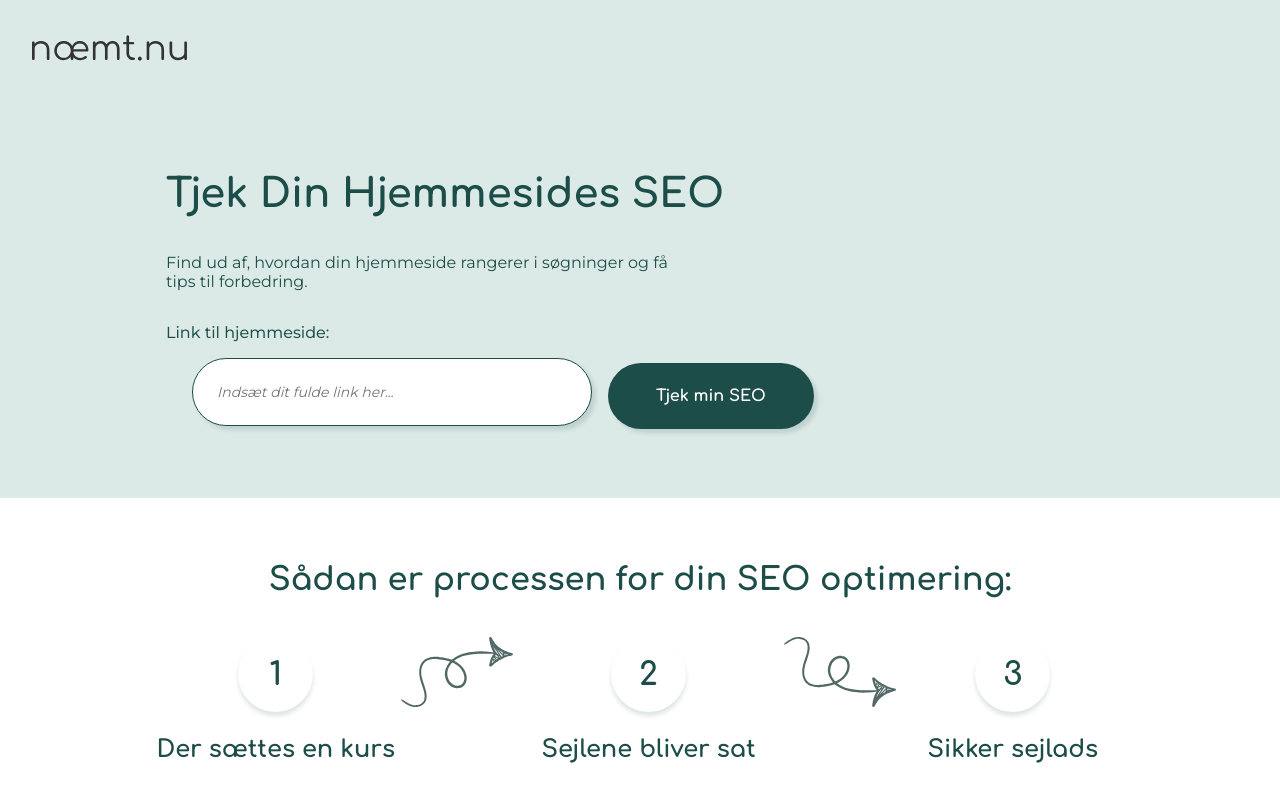
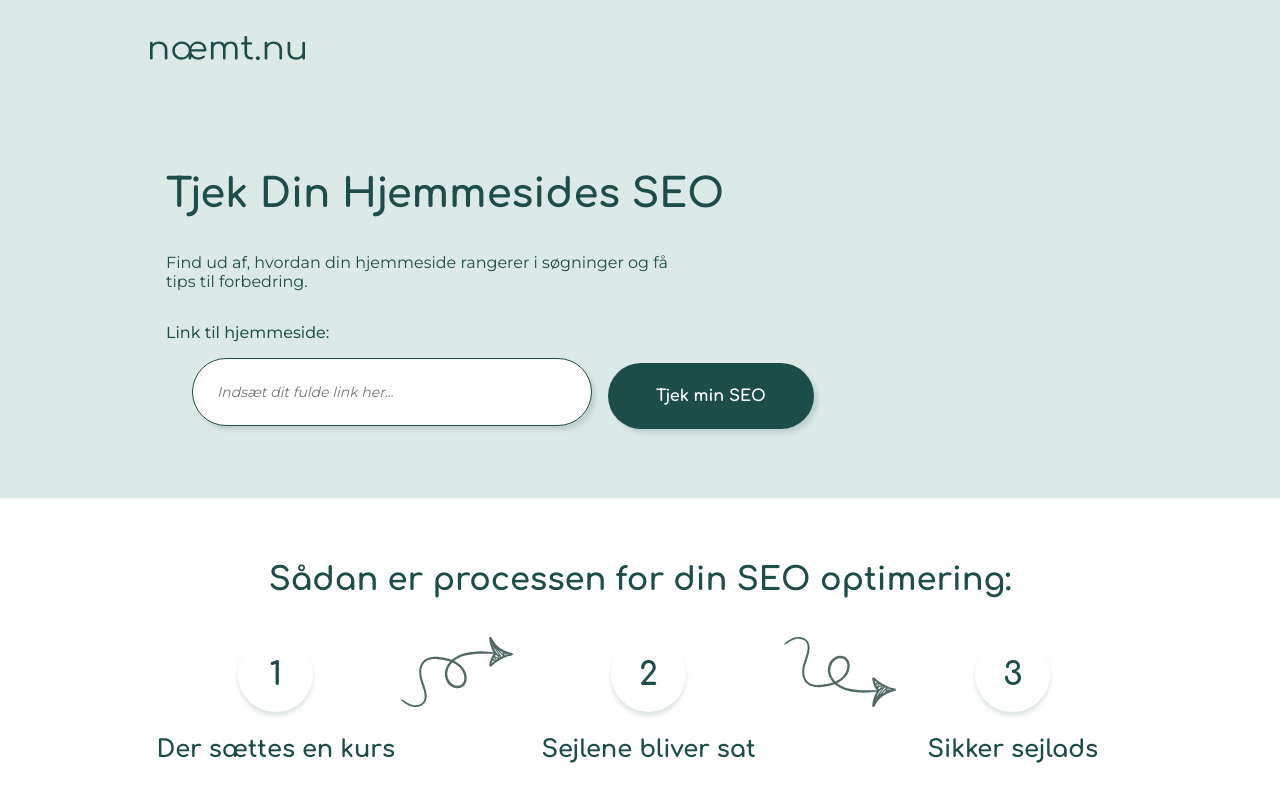
Before and after one commit to SofiePedersen/naemtnu, a Vue app: page / in a window 1280 px wide. Shown: the top 788 px of the page. Built offline with nearby package versions, Linux system fonts and the light colour scheme; no server answers.

Commit message:
nyt logo

```diff
--- a/src/components/Header.vue
+++ b/src/components/Header.vue
@@ -1,10 +1,8 @@
-<script setup>
-
-</script>
+<script setup></script>
 
 <template>
   <header>
-        <img src="../assets/icons/header-logo.svg" alt="Logo" class="logo">
+    <img src="../assets/icons/header-logo.svg" alt="Logo" class="logo" />
   </header>
 </template>
 
@@ -15,7 +13,7 @@ header {
   display: flex;
   justify-content: start;
   background-color: $color-foam-blue;
-    padding-top: 1rem
+  padding-top: 1rem;
 }
 
 .logo {
@@ -27,4 +25,14 @@ header {
   width: 9.7rem;
 }
 
+@media (min-width: 1200px) {
+  header {
+    padding-left: 9.375rem;
+    padding-right: 9.375rem;
+  }
+
+  .logo {
+    margin-left: 0rem;
+  }
+}
 </style>
```
Also changed, not shown: src/assets/icons/header-logo.svg. Lines whose indentation alone changed are shown as unchanged.
